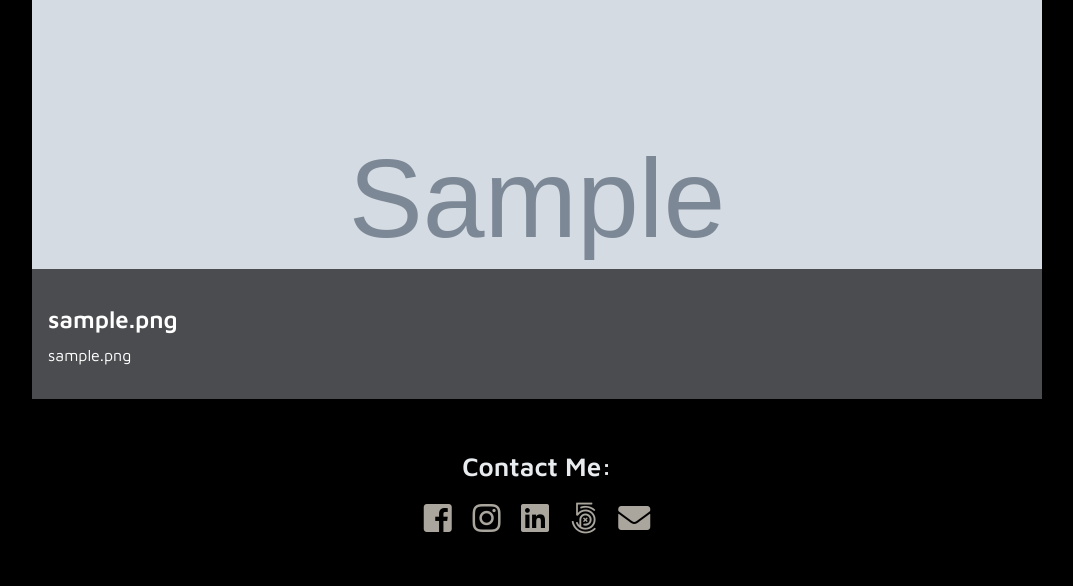
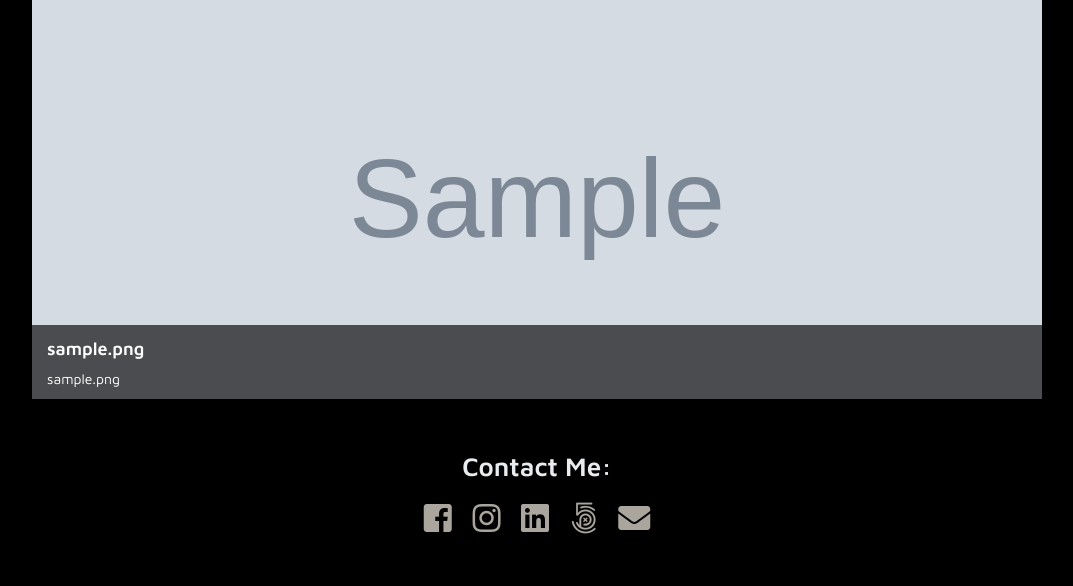
Before and after one commit to abdlalisalmi/DJANGO-Photographer-Portfolio, a Django app: page / in a window 1280 px wide. Shown: the part 1098-1684 px from the top of the page, without its empty margins (103-1176 px from the left). Run offline with Django 3.2, Linux system fonts and the light colour scheme; tables that the repository leaves empty hold one stand-in row (values such as "Sample post"); grey boxes marked "Sample" are stand-in pictures; some libraries are stand-ins or nearby versions.

Commit message:
changing text size on the gallery

```diff
--- a/charaf_portfolio/static/gallery.css
+++ b/charaf_portfolio/static/gallery.css
@@ -61,28 +61,33 @@
 	left: 0;
 	right: 0;
 	background: rgba(0, 0, 0, 0.65);
-	padding: 2rem 1rem;
+	padding: 10px 15px;
+	/* opacity: 0;
+	transition: all .5s; */
 }
+/* .cont:hover figure figcaption {
+	opacity: 1;
+} */
 .cont figure figcaption span {
 	color: #fff;
 	display: block;
 }
 .cont figure figcaption span.img-title {
-	font-size: 1.2rem;
-	font-weight: 700;
+	font-size: 18px;
+	font-weight: 600;
 	margin-bottom: 0.4rem;
 }
 @media (min-width: 376px) {
 	.cont figure figcaption span.img-title {
-		font-size: 1.5rem;
+		font-size: 18px;
    }
 }
 .cont figure figcaption span.img-description {
-	font-size: 0.9rem;
+	font-size: 14rem;
 }
 @media (min-width: 376px) {
 	.cont figure figcaption span.img-description {
-		font-size: 1rem;
+		font-size: 14px;
    }
 }
 .cont img {
--- a/charaf_portfolio/views.py
+++ b/charaf_portfolio/views.py
@@ -4,7 +4,7 @@ from account.models import Image, Information
 
 def homePage(request):
     template_name = 'homePage.html'
-    images = Image.objects.all()
+    images = Image.objects.all().order_by('-id')
     info = Information.objects.first()
     context = {
         'images': images,
```
